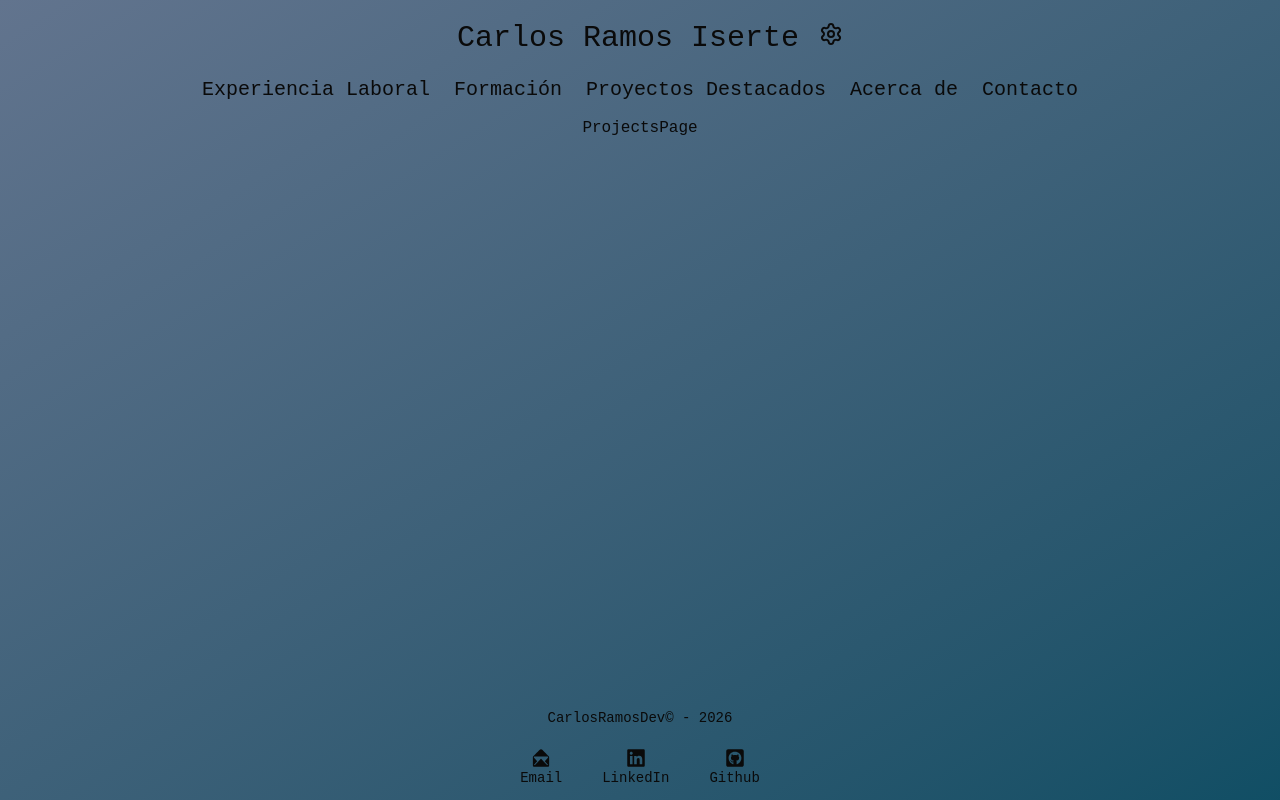
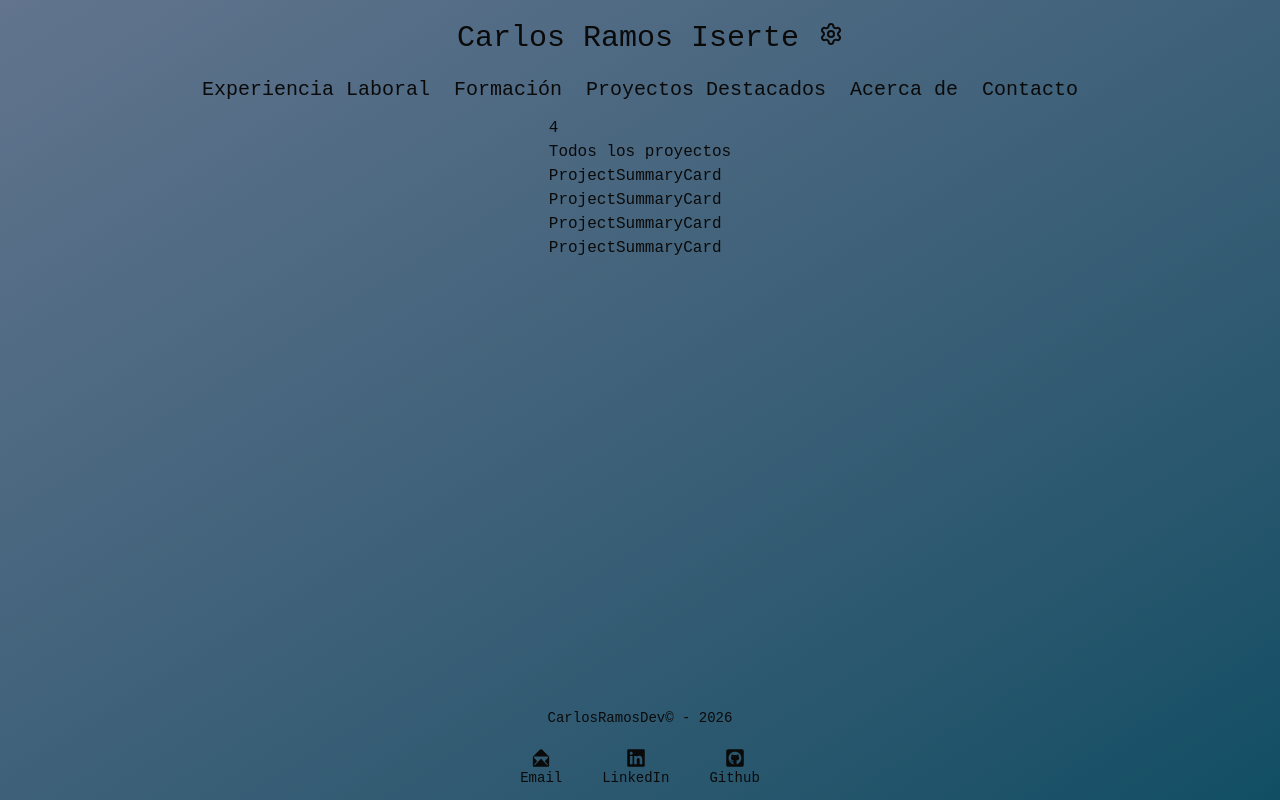
Before and after one commit to CarlosRamosDeveloper/portfolio, a React (Vite) app: page /projects in a window 1280 px wide. Built offline with nearby package versions, Linux system fonts and the light colour scheme.

Commit message:
ProjectCard now receives project correctly

```diff
--- a/src/projects/pages/projects/ProjectsPage.tsx
+++ b/src/projects/pages/projects/ProjectsPage.tsx
@@ -1,3 +1,14 @@
+import type { Project } from '@/interfaces';
+import { ProjectsData } from '@/portfolio/data/ProjectsData';
+import { ProjectSummaryList } from './components';
+
+const projectsList: Project[] = ProjectsData.sort().reverse();
+
 export const ProjectsPage = () => {
-  return <div>ProjectsPage</div>;
+  return (
+    <div>
+      {projectsList.length}
+      <ProjectSummaryList projects={projectsList} />
+    </div>
+  );
 };
--- /dev/null
+++ b/src/projects/pages/projects/components/ProjectSummaryCard.tsx
@@ -0,0 +1,9 @@
+import type { Project } from '@/interfaces';
+
+interface Props {
+  project: Project;
+}
+
+export const ProjectSummaryCard = ({ project }: Props) => {
+  return <div>ProjectSummaryCard</div>;
+};
--- /dev/null
+++ b/src/projects/pages/projects/components/ProjectSummaryList.tsx
@@ -0,0 +1,17 @@
+import type { Project } from '@/interfaces';
+import { ProjectSummaryCard } from './ProjectSummaryCard';
+
+interface Props {
+  projects: Project[];
+}
+
+export const ProjectSummaryList = ({ projects }: Props) => {
+  return (
+    <div>
+      <span>Todos los proyectos</span>
+      {projects.map((project) => (
+        <ProjectSummaryCard project={project} key={project.id} />
+      ))}
+    </div>
+  );
+};
--- /dev/null
+++ b/src/projects/pages/projects/components/index.ts
@@ -0,0 +1,2 @@
+export { ProjectSummaryList } from './ProjectSummaryList';
+export { ProjectSummaryCard } from './ProjectSummaryCard';
```
